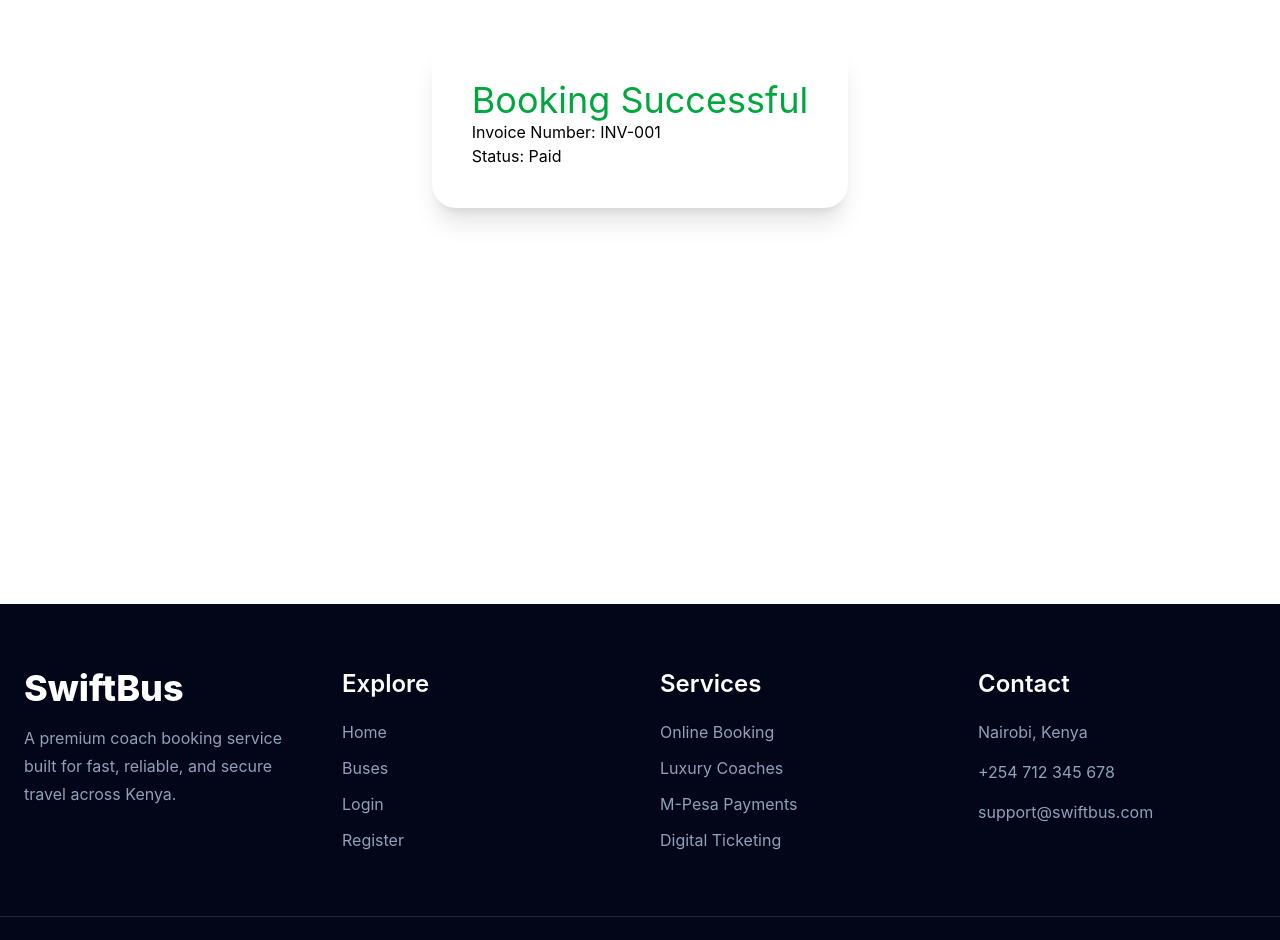
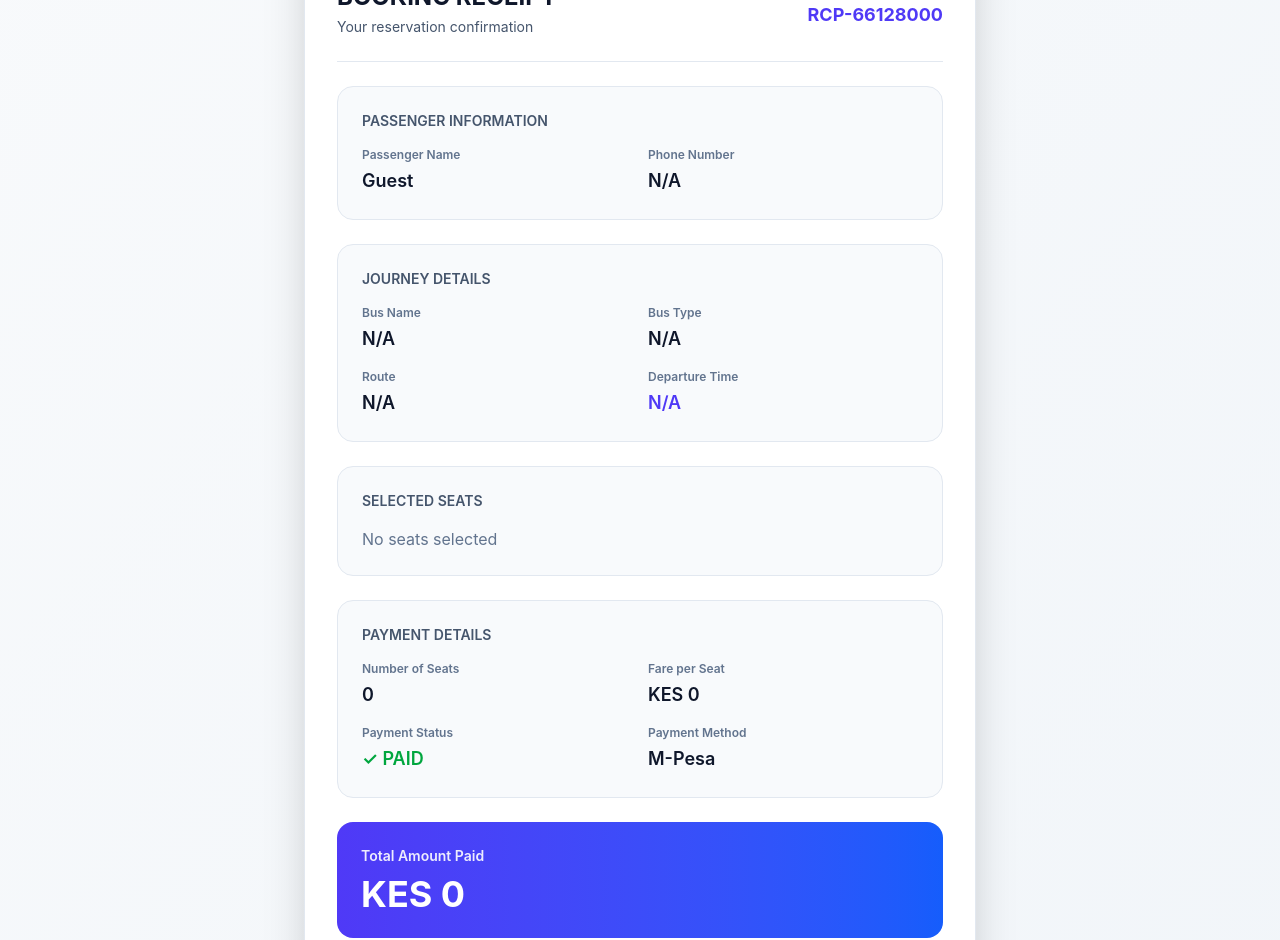
Before and after one commit to newtonv927-svg/matatu-booking-system, a React (Vite) app in the folder FRONTEND/bus-booking-system/: page /invoice in a window 1280 px wide. Shown: the part 360-1300 px from the top of the page. Built offline with nearby package versions, Linux system fonts and the light colour scheme.

Commit message:
feat: enhance payment process with passenger details and validation

```diff
--- a/FRONTEND/bus-booking-system/src/components/pages/Invoice.jsx
+++ b/FRONTEND/bus-booking-system/src/components/pages/Invoice.jsx
@@ -1,14 +1,192 @@
+import { useLocation, Link } from "react-router-dom";
+
 export default function Invoice() {
+  const location = useLocation();
+  const {
+    seats = [],
+    total = 0,
+    bus = {},
+    passengerName = "Guest",
+    phone = "N/A",
+    paymentTime = new Date(),
+  } = location.state || {};
+
+  // Generate receipt number from payment time
+  const paymentDate = paymentTime instanceof Date ? paymentTime : new Date(paymentTime);
+  const receiptNumber = `RCP-${paymentDate.getTime().toString().slice(-8)}`;
+
+  // Format date and time
+  const formatDateTime = (date) => {
+    if (!(date instanceof Date)) {
+      date = new Date(date);
+    }
+    return date.toLocaleString("en-KE", {
+      year: "numeric",
+      month: "2-digit",
+      day: "2-digit",
+      hour: "2-digit",
+      minute: "2-digit",
+      second: "2-digit",
+    });
+  };
+
+  const paymentDateTime = formatDateTime(paymentTime);
+  const departureTime = bus?.departure || "N/A";
+
   return (
-    <div className="min-h-screen flex justify-center items-center">
-      <div className="bg-white p-10 rounded-3xl shadow-xl">
-        <h1 className="text-4xl text-green-600">
-          Booking Successful
-        </h1>
+    <div className="min-h-screen bg-gradient-to-br from-slate-50 to-slate-100 py-10 px-4">
+      <div className="max-w-2xl mx-auto">
+        {/* Receipt Container */}
+        <div className="bg-white rounded-[32px] shadow-2xl overflow-hidden border border-slate-200">
+          {/* Header with Success Message */}
+          <div className="bg-gradient-to-r from-green-600 to-green-700 text-white p-8 text-center">
+            <div className="text-4xl mb-3">✓</div>
+            <h1 className="text-3xl font-bold mb-2">Payment Successful!</h1>
+            <p className="text-green-100">Your booking has been confirmed</p>
+          </div>
 
-        <p>Invoice Number: INV-001</p>
+          {/* Receipt Content */}
+          <div className="p-8">
+            {/* Receipt Header */}
+            <div className="border-b border-slate-200 pb-6 mb-6">
+              <div className="flex justify-between items-start">
+                <div>
+                  <h2 className="text-2xl font-bold text-slate-900">BOOKING RECEIPT</h2>
+                  <p className="text-sm text-slate-600 mt-1">Your reservation confirmation</p>
+                </div>
+                <div className="text-right">
+                  <p className="text-sm font-semibold text-slate-600">Receipt #</p>
+                  <p className="text-lg font-bold text-indigo-600">{receiptNumber}</p>
+                </div>
+              </div>
+            </div>
 
-        <p>Status: Paid</p>
+            {/* Passenger Information */}
+            <div className="bg-slate-50 rounded-2xl p-6 mb-6 border border-slate-200">
+              <h3 className="text-sm font-semibold text-slate-600 uppercase mb-4">
+                Passenger Information
+              </h3>
+              <div className="grid grid-cols-2 gap-4">
+                <div>
+                  <p className="text-xs text-slate-500 font-semibold">Passenger Name</p>
+                  <p className="text-lg font-semibold text-slate-900 mt-1">{passengerName}</p>
+                </div>
+                <div>
+                  <p className="text-xs text-slate-500 font-semibold">Phone Number</p>
+                  <p className="text-lg font-semibold text-slate-900 mt-1">{phone}</p>
+                </div>
+              </div>
+            </div>
+
+            {/* Bus Information */}
+            <div className="bg-slate-50 rounded-2xl p-6 mb-6 border border-slate-200">
+              <h3 className="text-sm font-semibold text-slate-600 uppercase mb-4">
+                Journey Details
+              </h3>
+              <div className="grid grid-cols-2 gap-4">
+                <div>
+                  <p className="text-xs text-slate-500 font-semibold">Bus Name</p>
+                  <p className="text-lg font-semibold text-slate-900 mt-1">{bus?.name || "N/A"}</p>
+                </div>
+                <div>
+                  <p className="text-xs text-slate-500 font-semibold">Bus Type</p>
+                  <p className="text-lg font-semibold text-slate-900 mt-1">{bus?.type || "N/A"}</p>
+                </div>
+                <div>
+                  <p className="text-xs text-slate-500 font-semibold">Route</p>
+                  <p className="text-lg font-semibold text-slate-900 mt-1">{bus?.route || "N/A"}</p>
+                </div>
+                <div>
+                  <p className="text-xs text-slate-500 font-semibold">Departure Time</p>
+                  <p className="text-lg font-semibold text-indigo-600 mt-1">{departureTime}</p>
+                </div>
+              </div>
+            </div>
+
+            {/* Seat Information */}
+            <div className="bg-slate-50 rounded-2xl p-6 mb-6 border border-slate-200">
+              <h3 className="text-sm font-semibold text-slate-600 uppercase mb-4">
+                Selected Seats
+              </h3>
+              <div className="flex flex-wrap gap-2">
+                {seats.length > 0 ? (
+                  seats.map((seat) => (
+                    <span
+                      key={seat}
+                      className="bg-indigo-100 text-indigo-700 px-4 py-2 rounded-full font-semibold text-sm border-2 border-indigo-300"
+                    >
+                      Seat {seat}
+                    </span>
+                  ))
+                ) : (
+                  <p className="text-slate-500">No seats selected</p>
+                )}
+              </div>
+            </div>
+
+            {/* Payment Details */}
+            <div className="bg-slate-50 rounded-2xl p-6 mb-6 border border-slate-200">
+              <h3 className="text-sm font-semibold text-slate-600 uppercase mb-4">
+                Payment Details
+              </h3>
+              <div className="grid grid-cols-2 gap-4">
+                <div>
+                  <p className="text-xs text-slate-500 font-semibold">Number of Seats</p>
+                  <p className="text-lg font-semibold text-slate-900 mt-1">{seats.length}</p>
+                </div>
+                <div>
+                  <p className="text-xs text-slate-500 font-semibold">Fare per Seat</p>
+                  <p className="text-lg font-semibold text-slate-900 mt-1">
+                    KES {bus?.fare ? bus.fare.toLocaleString() : "0"}
+                  </p>
+                </div>
+                <div>
+                  <p className="text-xs text-slate-500 font-semibold">Payment Status</p>
+                  <p className="text-lg font-semibold text-green-600 mt-1">✓ PAID</p>
+                </div>
+                <div>
+                  <p className="text-xs text-slate-500 font-semibold">Payment Method</p>
+                  <p className="text-lg font-semibold text-slate-900 mt-1">M-Pesa</p>
+                </div>
+              </div>
+            </div>
+
+            {/* Total Amount */}
+            <div className="bg-gradient-to-r from-indigo-600 to-blue-600 rounded-2xl p-6 mb-6 text-white">
+              <p className="text-sm font-semibold opacity-90">Total Amount Paid</p>
+              <p className="text-4xl font-bold mt-2">KES {total.toLocaleString()}</p>
+            </div>
+
+            {/* Booking Date and Time */}
+            <div className="bg-slate-50 rounded-2xl p-6 border border-slate-200 mb-6">
+              <p className="text-xs text-slate-500 font-semibold">Booking Date & Time</p>
+              <p className="text-lg font-semibold text-slate-900 mt-1">{paymentDateTime}</p>
+            </div>
+
+            {/* Footer Message */}
+            <div className="text-center py-4 border-t border-slate-200">
+              <p className="text-sm text-slate-600">
+                Please arrive at the booking point 30 minutes before departure.
+              </p>
+              <p className="text-xs text-slate-500 mt-2">
+                A confirmation SMS has been sent to {phone}
+              </p>
+            </div>
+
+            {/* Action Buttons */}
+            <div className="flex gap-3 mt-8">
+              <button className="flex-1 bg-indigo-600 text-white py-3 rounded-xl font-semibold hover:bg-indigo-700 transition">
+                Print Receipt
+              </button>
+              <Link
+                to="/buses"
+                className="flex-1 bg-slate-200 text-slate-900 py-3 rounded-xl font-semibold hover:bg-slate-300 transition text-center"
+              >
+                Book Another Trip
+              </Link>
+            </div>
+          </div>
+        </div>
       </div>
     </div>
   );
--- a/FRONTEND/bus-booking-system/src/components/pages/Payment.jsx
+++ b/FRONTEND/bus-booking-system/src/components/pages/Payment.jsx
@@ -1,16 +1,38 @@
 import { useNavigate, useLocation } from "react-router-dom";
+import { useState } from "react";
 
 export default function Payment() {
   const navigate = useNavigate();
-
   const location = useLocation();
   const seats = location.state?.seats || [];
   const total = location.state?.total || 0;
   const bus = location.state?.bus;
 
+  const [passengerName, setPassengerName] = useState("");
+  const [phone, setPhone] = useState("");
+
   const payNow = () => {
-    alert("Payment Successful");
-    navigate("/invoice", { state: { seats, total, bus } });
+    if (!passengerName.trim()) {
+      alert("Please enter your full name");
+      return;
+    }
+    if (!phone.trim()) {
+      alert("Please enter your phone number");
+      return;
+    }
+
+    const paymentTime = new Date();
+
+    navigate("/invoice", {
+      state: {
+        seats,
+        total,
+        bus,
+        passengerName,
+        phone,
+        paymentTime,
+      },
+    });
   };
 
   return (
@@ -31,7 +53,17 @@ export default function Payment() {
 
         <input
           type="text"
+          placeholder="Full Name"
+          value={passengerName}
+          onChange={(e) => setPassengerName(e.target.value)}
+          className="w-full border border-slate-300 p-3 rounded-3xl mb-4 focus:outline-none focus:ring-2 focus:ring-indigo-500"
+        />
+
+        <input
+          type="text"
           placeholder="2547XXXXXXXX"
+          value={phone}
+          onChange={(e) => setPhone(e.target.value)}
           className="w-full border border-slate-300 p-3 rounded-3xl mb-4 focus:outline-none focus:ring-2 focus:ring-indigo-500"
         />
 
```
